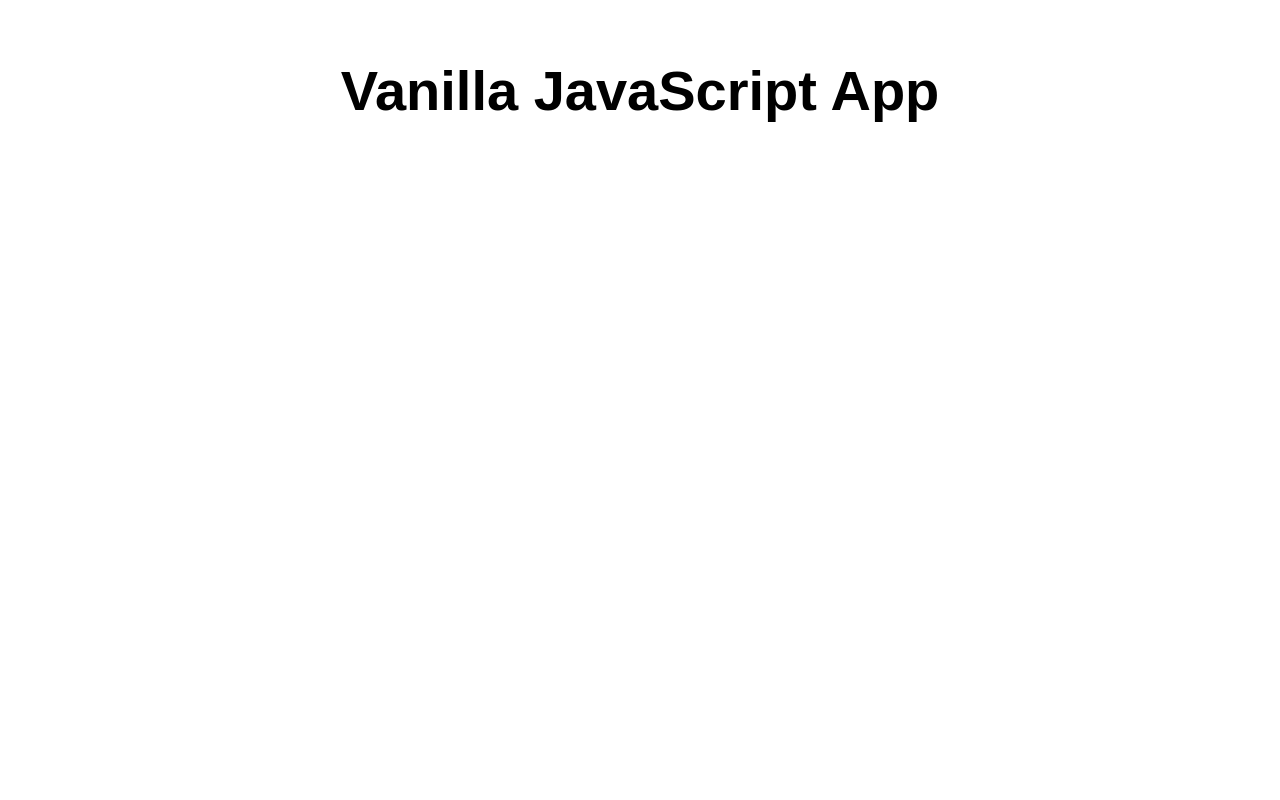
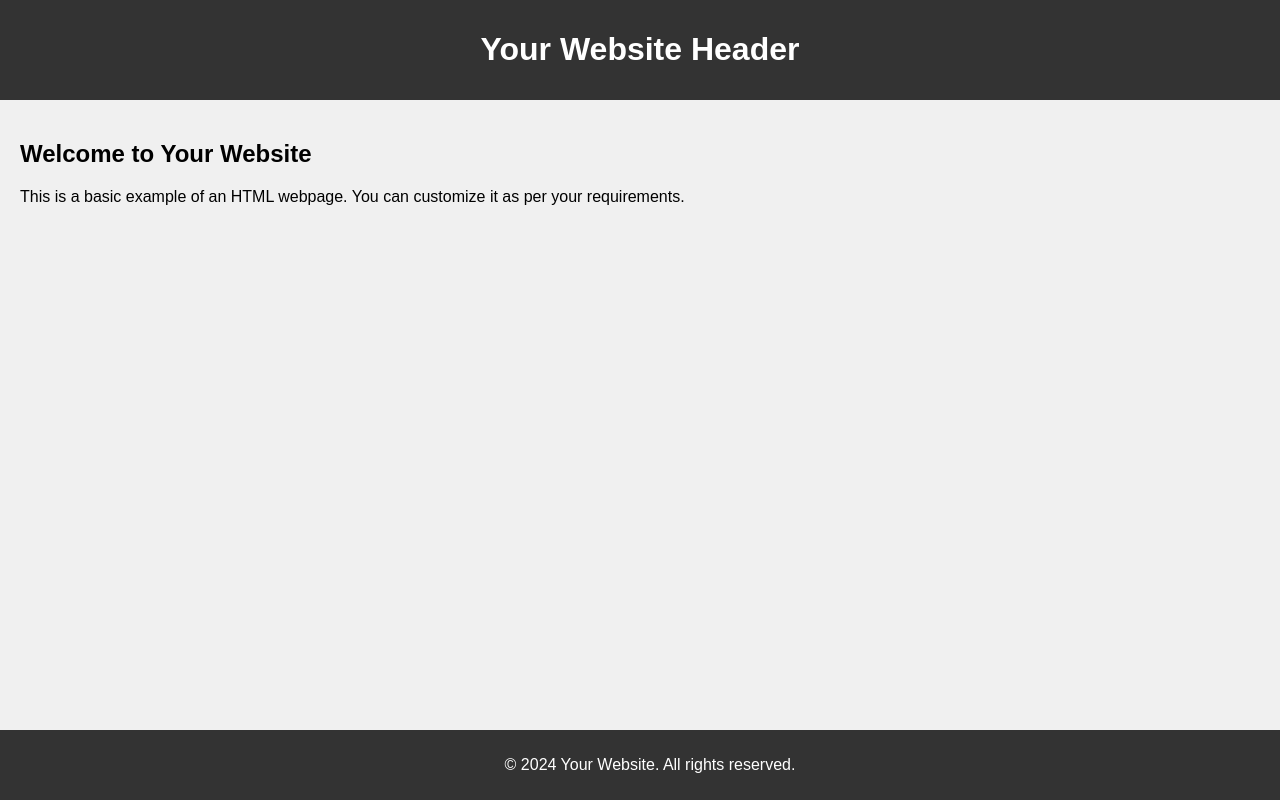
Before and after one commit to Abdullah161012/Nafi, a website: page src/index.html in a window 1280 px wide. Drawn offline with Linux system fonts and the light colour scheme.

Commit message:
Update index.html

```diff
--- a/src/index.html
+++ b/src/index.html
@@ -1,17 +1,47 @@
 <!DOCTYPE html>
 <html lang="en">
-
 <head>
-  <meta charset="UTF-8">
-  <meta name="viewport" content="width=device-width, initial-scale=1.0">
-  <link rel="stylesheet" href="styles.css">
-  <title>Vanilla JavaScript App</title>
+    <meta charset="UTF-8">
+    <meta name="viewport" content="width=device-width, initial-scale=1.0">
+    <title>Your Page Title</title>
+    <style>
+        /* CSS styles can be added here or in a separate CSS file */
+        body {
+            font-family: Arial, sans-serif;
+            margin: 0;
+            padding: 0;
+            background-color: #f0f0f0;
+        }
+        header {
+            background-color: #333;
+            color: #fff;
+            padding: 10px;
+            text-align: center;
+        }
+        main {
+            padding: 20px;
+        }
+        footer {
+            background-color: #333;
+            color: #fff;
+            padding: 10px;
+            text-align: center;
+            position: fixed;
+            bottom: 0;
+            width: 100%;
+        }
+    </style>
 </head>
-
 <body>
-  <main>
-    <h1>Vanilla JavaScript App</h1>
-  </main>
+    <header>
+        <h1>Your Website Header</h1>
+    </header>
+    <main>
+        <h2>Welcome to Your Website</h2>
+        <p>This is a basic example of an HTML webpage. You can customize it as per your requirements.</p>
+    </main>
+    <footer>
+        <p>&copy; 2024 Your Website. All rights reserved.</p>
+    </footer>
 </body>
-
 </html>
```
